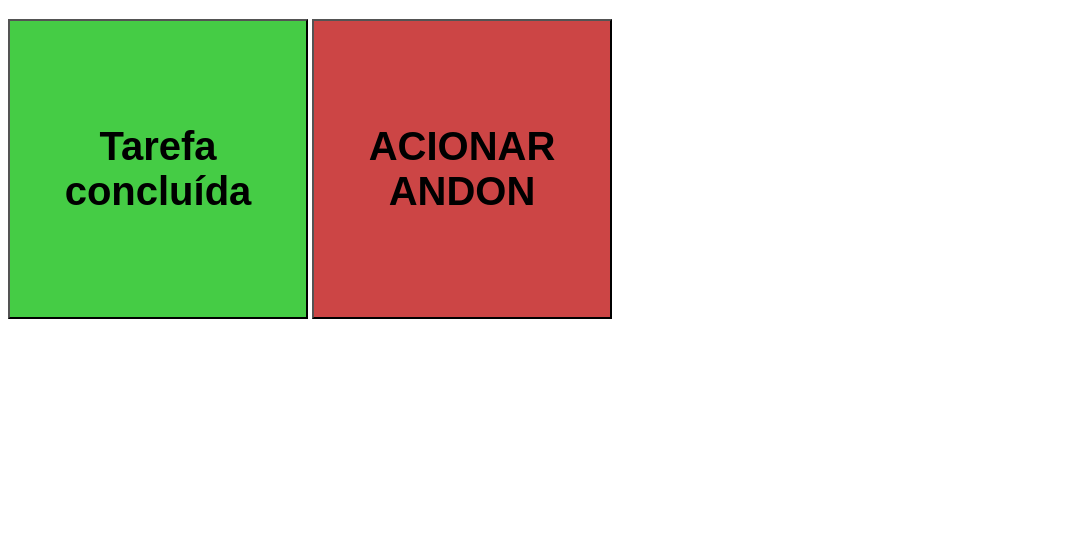
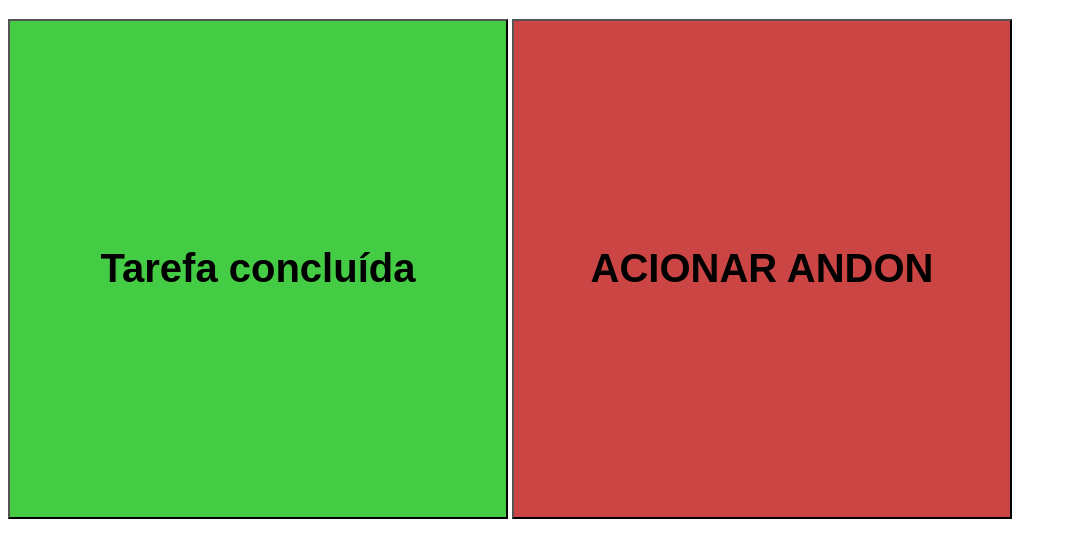
Before and after one commit to ricardojosef/dadp, a plain HTML site: page posto1.html in a window 1280 px wide. Shown: the part 61-618 px from the top of the page, without its empty margins (0-1067 px from the left). Drawn offline with Linux system fonts and the light colour scheme; no server answers.

Commit message:
botaomaior

```diff
--- a/posto1.html
+++ b/posto1.html
@@ -3,15 +3,15 @@
 <head><meta charset="UTF-8"><title>Posto 1</title>
   <style>
     button#feito{
-      height: 300px;
-      width: 300px;
+      height: 500px;
+      width: 500px;
       background-color: rgb(69, 204, 69);
       font-size: 40px;
       font-weight:bold ;
     }
      button#andon{
-      height: 300px;
-      width: 300px;
+      height: 500px;
+      width: 500px;
       background-color: rgb(204, 69, 69);
       font-size: 40px;
        font-weight:bold;
```
Also changed, not shown: posto2.html (+4 -4 lines), posto3.html (+4 -4 lines), posto4.html (+4 -4 lines).
